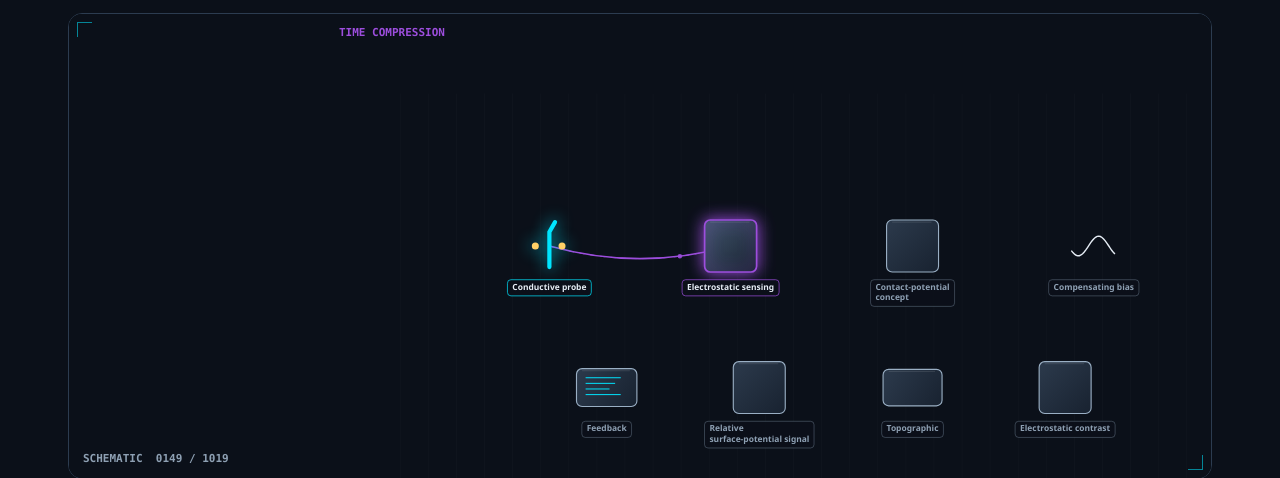
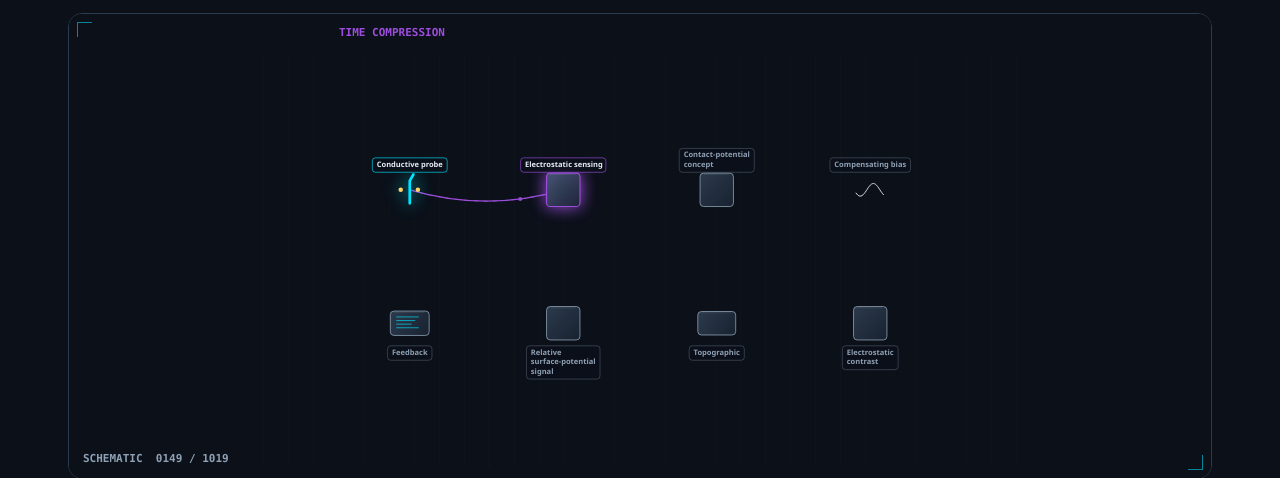
Before and after one commit to mizcausevic-dev/kelvin-probe-force-microscopy-explainer, a plain HTML site: page index.html in a window 1280 px wide. Shown: the part 333-811 px from the top of the page. Drawn offline with Linux system fonts and the light colour scheme.

Commit message:
Spread schematic parts so labels no longer overlap.

```diff
--- a/engine.js
+++ b/engine.js
@@ -1141,15 +1141,7 @@
     }
     var a = cen(prev);
     var b = cen(nodes);
-    var e = si === 0 ? smooth(Math.min(1, local / 0.45)) : smooth(Math.min(1, local / 0.32));
-    var z1 = si === 4 ? 1.02 : 1.12;
-    var z0 = si === 0 ? 1.0 : 1.06;
-    return {
-      x: a.x + (b.x - a.x) * e,
-      y: a.y + (b.y - a.y) * e,
-      z: z0 + (z1 - z0) * e,
-      si: si
-    };
+    return { x: 0.5, y: 0.48, z: 1, si: si };
   }
 
   function drawSilhouette(ctx, kind) {
@@ -1195,15 +1187,17 @@
 
   function drawLabel(ctx, node, p, on) {
     ctx.font = "600 12px ui-sans-serif, Segoe UI, sans-serif";
-    var lines = wrap(ctx, node.label, 148);
+    var lines = wrap(ctx, node.label, 128);
     var w = 0;
     var i;
     for (i = 0; i < lines.length; i++) w = Math.max(w, ctx.measureText(lines[i]).width);
-    w = Math.min(156, w + 14);
+    w = Math.min(136, w + 14);
     var h = lines.length * 15 + 8;
+    var above = node.y < 0.45;
     var lx = p.x - w / 2;
-    var ly = p.y + 48;
-    if (ly + h > 680) ly = p.y - 48 - h;
+    var ly = above ? p.y - 28 - h : p.y + 36;
+    if (lx < 28) lx = 28;
+    if (lx + w > 1172) lx = 1172 - w;
     ctx.fillStyle = "rgba(11,16,25,.86)";
     roundRect(ctx, lx, ly, w, h, 5);
     ctx.fill();
@@ -1257,6 +1251,7 @@
     var accent = roleColor(node.role);
     ctx.save();
     ctx.translate(p.x, p.y);
+    ctx.scale(0.72, 0.72);
     if (on) {
       ctx.shadowColor = accent;
       ctx.shadowBlur = 16;
```
Also changed, not shown: index.html (+1 -1 lines), scene.json (+12 -12 lines).
